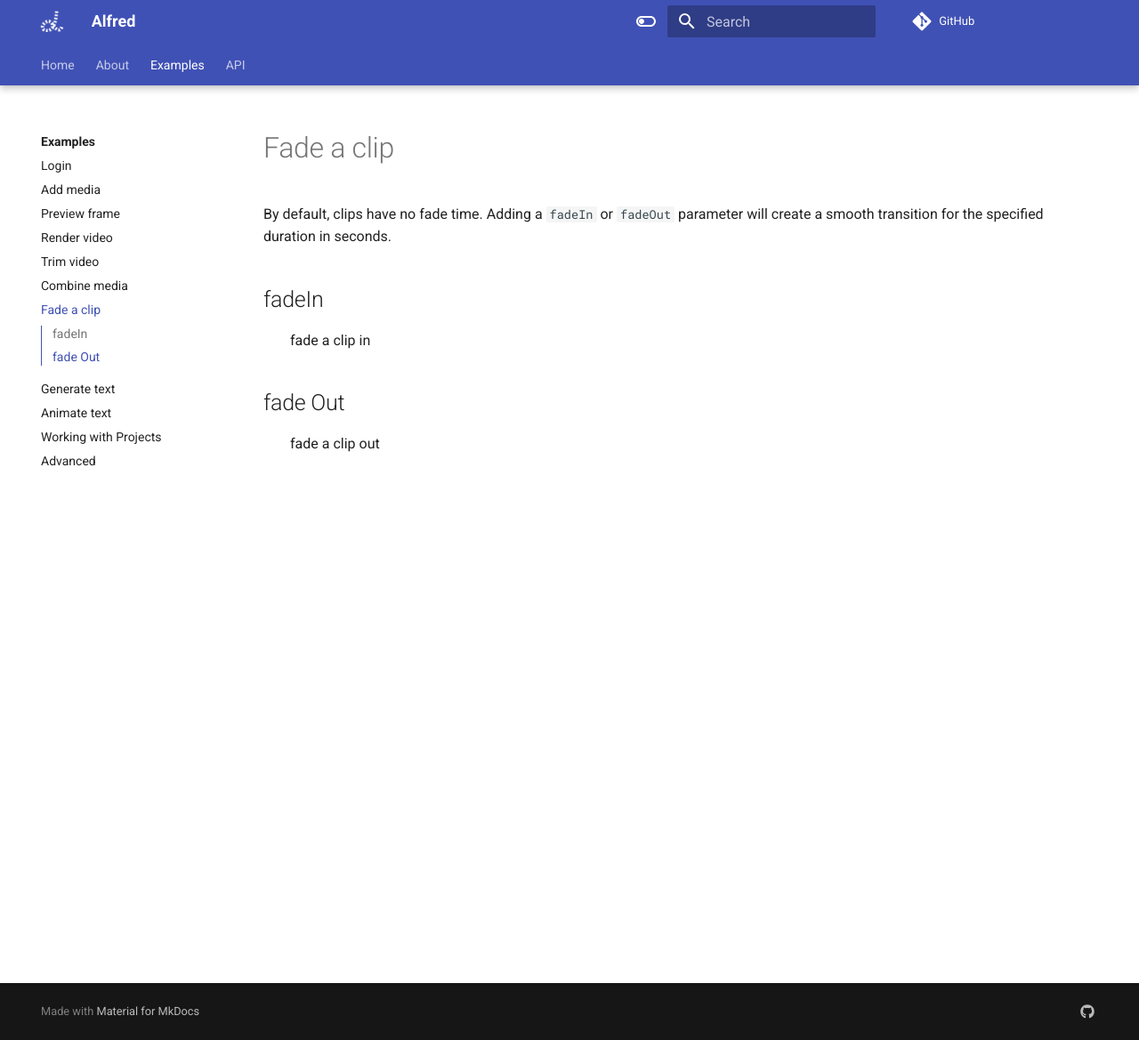
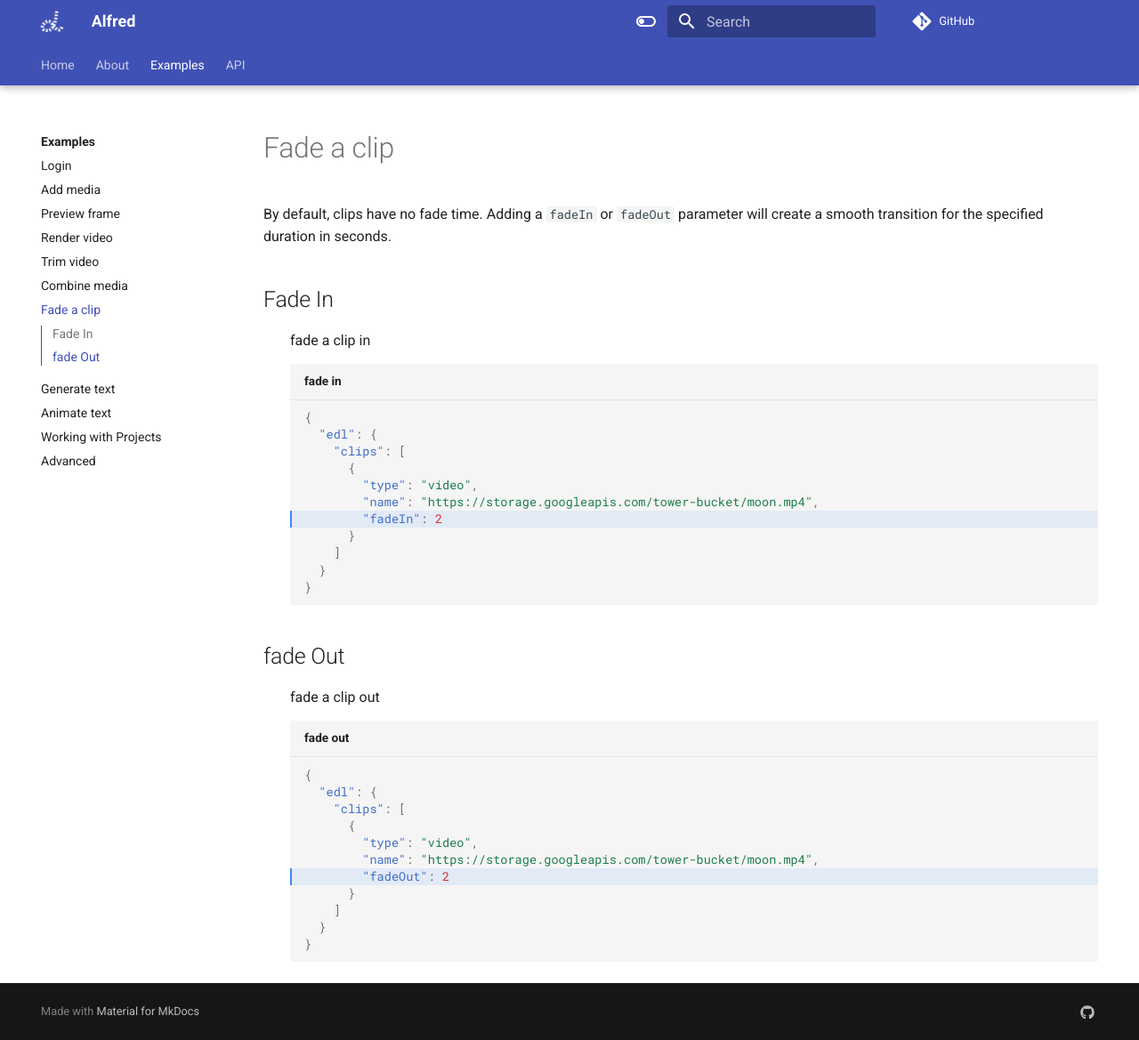
Before and after one commit to quaternionmedia/alfred, an MkDocs documentation site: the page built from docs/examples/fade.md, in a window 1280 px wide and 1169 px high. Shown: the whole window at 89% size. Built offline with MkDocs 1.6.1 and Material for MkDocs 9.7.7, drawn with Linux system fonts in a browser that asks for light colours; comment, search, counter and statistics services are not loaded.

Commit message:
fade example

````diff
--- a/docs/examples/fade.md
+++ b/docs/examples/fade.md
@@ -2,8 +2,34 @@
 
 By default, clips have no fade time. Adding a `fadeIn` or `fadeOut` parameter will create a smooth transition for the specified duration in seconds.
 
-## fadeIn
+## Fade In
 : fade a clip in
+``` json title="fade in" hl_lines="7"
+{
+  "edl": {
+    "clips": [
+      {
+        "type": "video",
+        "name": "https://storage.googleapis.com/tower-bucket/moon.mp4",
+        "fadeIn": 2
+      }
+    ]
+  }
+}
+```
 
 ## fade Out
 : fade a clip out
+``` json title="fade out" hl_lines="7"
+{
+  "edl": {
+    "clips": [
+      {
+        "type": "video",
+        "name": "https://storage.googleapis.com/tower-bucket/moon.mp4",
+        "fadeOut": 2
+      }
+    ]
+  }
+}
+```
````
Also changed, not shown: docs/examples/text.md (+1 -1 lines), docs/examples/trim.md (+1 -1 lines).
